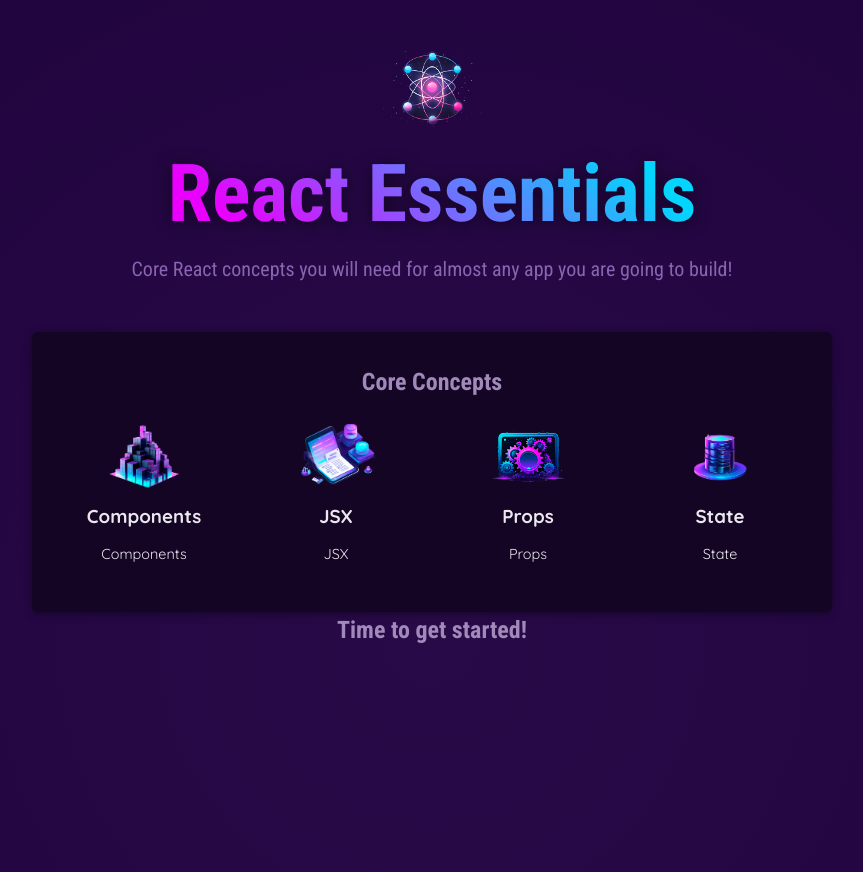
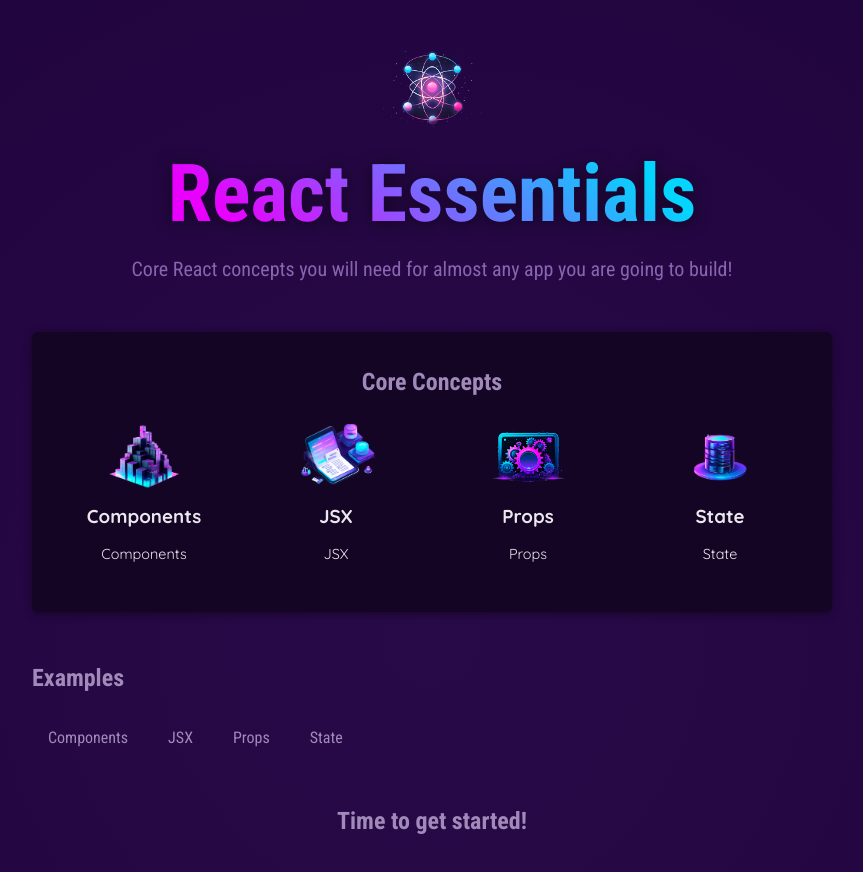
Before and after one commit to PRANEETHNS/React, a React (Vite) app in the folder 01-starting-project/: page / in a window 1280 px wide. Shown: the top 872 px of the page, without its empty margins (208-1071 px from the left). Built offline with nearby package versions, Linux system fonts and the light colour scheme.

Commit message:
Dynamic function passing into components

```diff
--- a/01-starting-project/src/App.jsx
+++ b/01-starting-project/src/App.jsx
@@ -2,9 +2,14 @@
 import {CORE_CONCEPTS} from './data.js';
 import Header from './components/Header/Header.jsx';
 import CoreConcept from './components/CoreConcept/CoreConcept.jsx';
-
+import TabButton from './components/TabButton/TabButton.jsx';
 
 function App() {
+
+  function handleSelect(){
+    console.log("App Hello World");
+  }
+
   return (
     <div>
       <Header></Header>
@@ -17,6 +22,15 @@
               ))}
           </ul>
         </section>
+        <section id="examples">
+          <h2>Examples</h2>
+          <menu>
+           <TabButton buttonClicked={handleSelect}>Components</TabButton>
+           <TabButton buttonClicked={handleSelect}>JSX</TabButton>
+           <TabButton buttonClicked={handleSelect}>Props</TabButton>
+           <TabButton buttonClicked={handleSelect}> State</TabButton>
+          </menu>
+        </section>
         <h2>Time to get started!</h2>
       </main>
     </div>
--- /dev/null
+++ b/01-starting-project/src/components/TabButton/TabButton.jsx
@@ -0,0 +1,10 @@
+export default function TabButton({children, buttonClicked}){
+
+    function handleClick() {
+        console.log('Hello world')
+    }
+
+    return (
+        <li><button onClick={buttonClicked}>{children}</button></li>
+    );
+}
```
